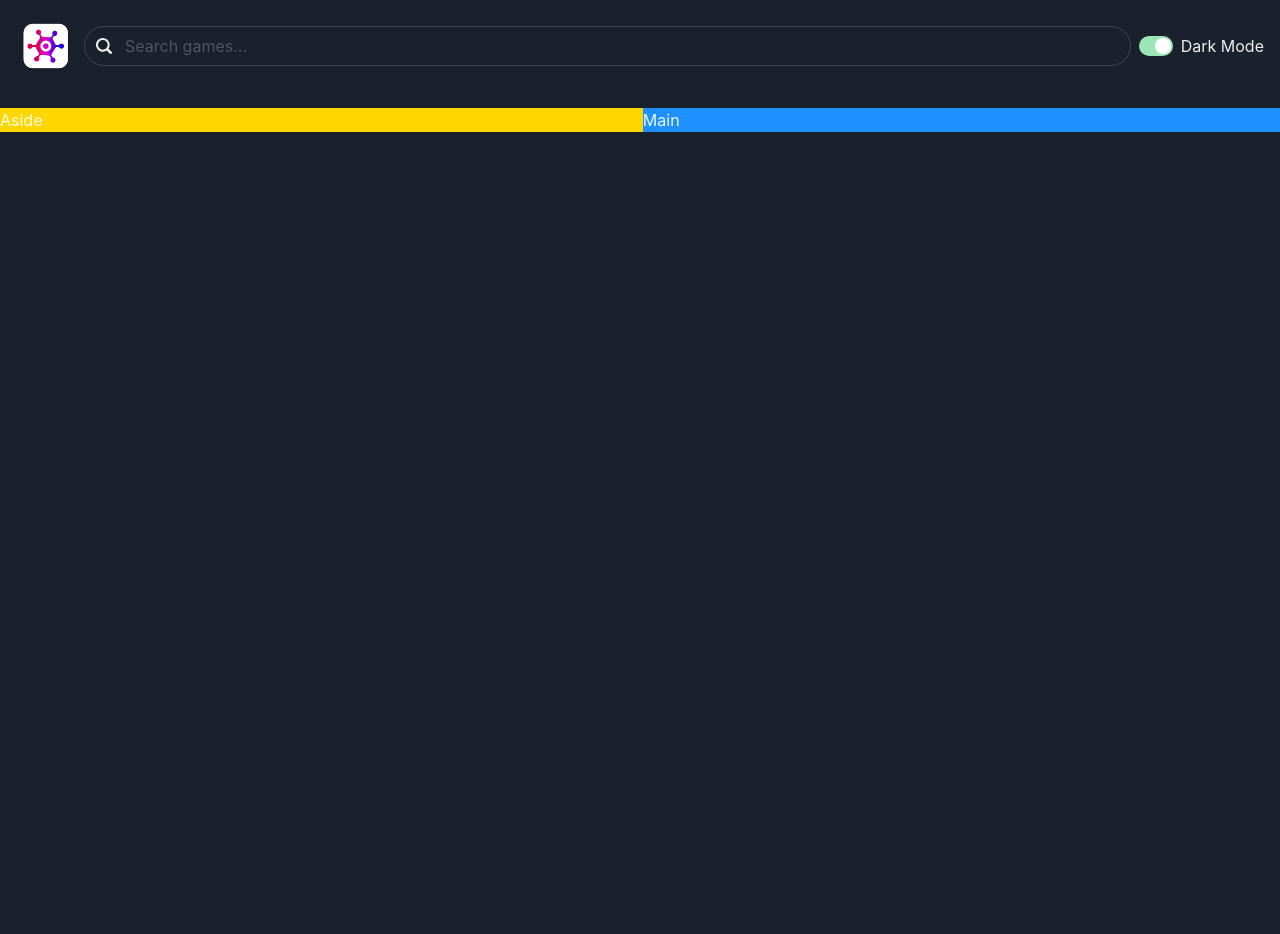
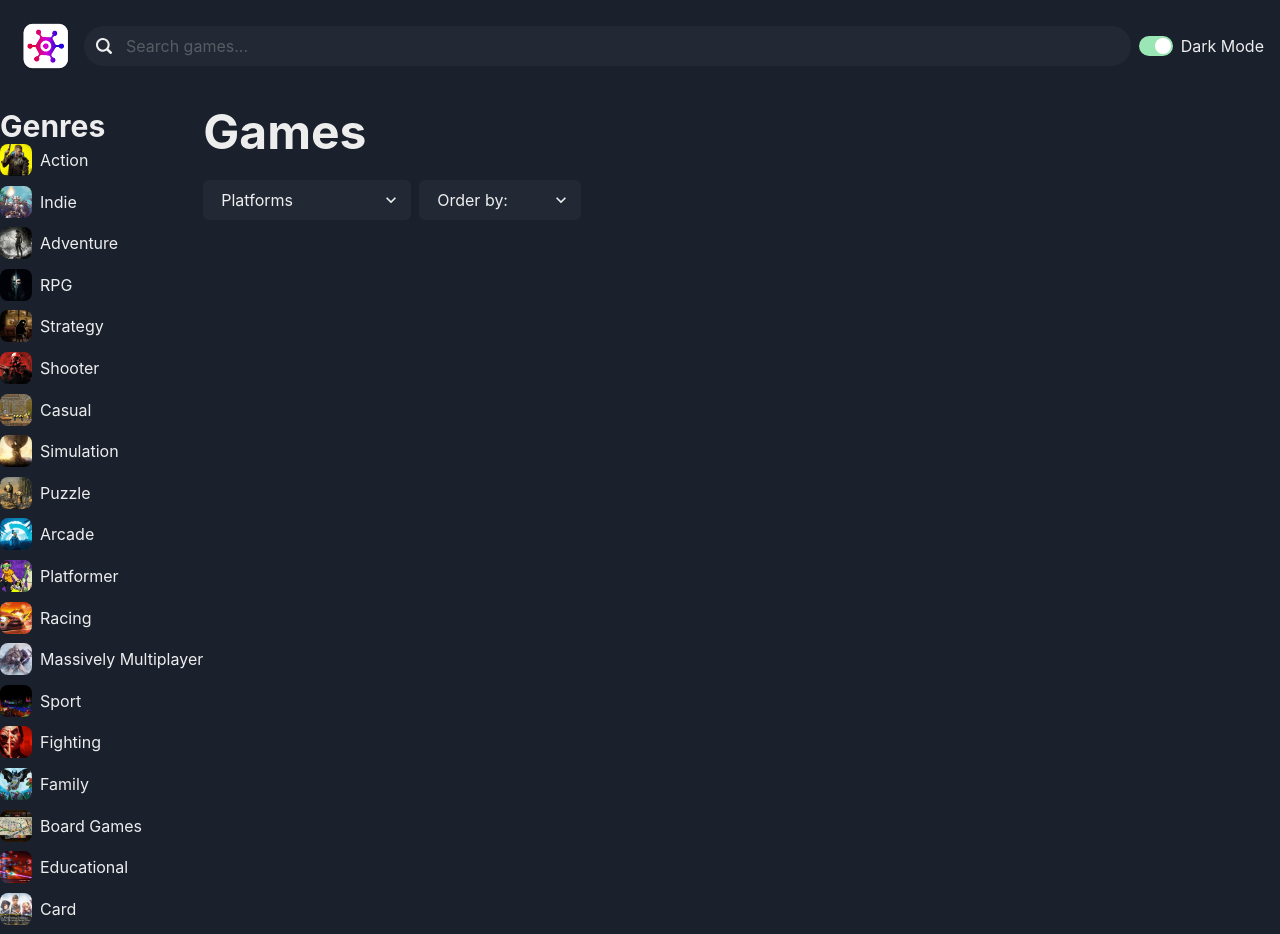
Before and after one commit to kagye/gamehub, a React (Vite) app: page / in a window 1280 px wide. Before the commit the page ends 800 px from the top, so only its background shows below. Built offline with nearby package versions, Linux system fonts and the light colour scheme.

Commit message:
(feat): add the games display area with select options

```diff
--- a/package.json
+++ b/package.json
@@ -9,10 +9,12 @@
     "preview": "vite preview"
   },
   "dependencies": {
+    "@chakra-ui/icons": "^2.0.18",
     "@chakra-ui/react": "^2.5.5",
     "@emotion/react": "^11.10.6",
     "@emotion/styled": "^11.10.6",
     "@hookform/resolvers": "^2.9.11",
+    "axios": "^1.3.4",
     "framer-motion": "^10.10.0",
     "immer": "^9.0.19",
     "react": "^18.2.0",
--- a/src/App.tsx
+++ b/src/App.tsx
@@ -1,9 +1,14 @@
-import { useState } from 'react';
 import { Grid, GridItem, Show } from '@chakra-ui/react';
 import NavBar from './components/NavBar';
+import Aside from './components/Aside';
+import { useState } from 'react';
+import Games from './components/Games';
 
 const App = () => {
-  const [darkMode, setDarkMode] = useState(false);
+  const [selectedGenre, setSelectedGenre] = useState('');
+  const handleOnGenreSelected = (genre: string) => {
+    setSelectedGenre(genre);
+  };
 
   return (
     <Grid
@@ -11,17 +16,21 @@ const App = () => {
         base: `"nav" "main"`,
         lg: `"nav nav" "aside main"`,
       }}
+      gridTemplateColumns={'auto 1fr'}
     >
       <GridItem area="nav">
         <NavBar />
       </GridItem>
       <Show above="lg">
-        <GridItem area="aside" bg="gold">
-          Aside
+        <GridItem area="aside">
+          <Aside
+            onClick={handleOnGenreSelected}
+            selectedGenre={selectedGenre}
+          ></Aside>
         </GridItem>
       </Show>
-      <GridItem area="main" bg="dodgerblue">
-        Main
+      <GridItem area="main">
+        <Games selectedGenre={selectedGenre}></Games>
       </GridItem>
     </Grid>
   );
--- a/src/components/Aside.tsx
+++ b/src/components/Aside.tsx
@@ -3,15 +3,24 @@ import { getGenreList, Genre } from '../services/genre-list';
 import AsideItem from './AsideItem';
 
 const genres: Genre[] = getGenreList();
-
-const Aside = () => {
+interface Props {
+  selectedGenre: string;
+  onClick: (genre: string) => void;
+}
+const Aside = ({ onClick, selectedGenre }: Props) => {
   return (
-    <div>
+    <div className="aside">
       <Heading as="h2" size="lg">
         Genres
       </Heading>
       {genres.map((genre) => (
-        <AsideItem key={genre.title} item={genre}></AsideItem>
+        <AsideItem
+          onClick={onClick}
+          key={genre.title}
+          selected={genre.title.toLowerCase() === selectedGenre.toLowerCase()}
+        >
+          {genre}
+        </AsideItem>
       ))}
     </div>
   );
--- a/src/components/AsideItem.tsx
+++ b/src/components/AsideItem.tsx
@@ -1,15 +1,22 @@
 import { Genre } from '../services/genre-list';
 import { HStack, Text } from '@chakra-ui/react';
 interface Props {
-  item: Genre;
+  children: Genre;
+  selected: boolean;
+  onClick: (genre: string) => void;
 }
 
-const AsideItem = ({ item }: Props) => {
+const AsideItem = ({ onClick, selected, children }: Props) => {
   return (
     <div className="aside-item">
       <HStack>
-        <img src={item.image} />
-        <Text>{item.title}</Text>
+        <img src={children.image} />
+        <Text
+          onClick={() => onClick(children.title)}
+          as={selected ? 'b' : undefined}
+        >
+          {children.title}
+        </Text>
       </HStack>
     </div>
   );
--- /dev/null
+++ b/src/components/Games.tsx
@@ -0,0 +1,58 @@
+import { HStack, Heading, Select } from '@chakra-ui/react';
+import { useState } from 'react';
+interface Props {
+  selectedGenre: string;
+}
+const Games = ({ selectedGenre }: Props) => {
+  const [platform, setPlatform] = useState('');
+
+  const selectedTitle = `${platform} ${selectedGenre ?? ''} Games`;
+
+  const handlePlatformChange = (
+    event: React.ChangeEvent<HTMLSelectElement>
+  ) => {
+    setPlatform(event.target.value);
+  };
+
+  return (
+    <section>
+      <Heading as="h1" size={'2xl'}>
+        {selectedTitle}
+      </Heading>
+      <HStack>
+        <Select
+          className="open"
+          width="auto"
+          variant="filled"
+          placeholder="Platforms"
+          onChange={handlePlatformChange}
+        >
+          <option value="PC">PC</option>
+          <option value="PlayStation">PlayStation</option>
+          <option value="Xbox">Xbox</option>
+          <option value="iOS">iOS</option>
+          <option value="Android">Android</option>
+          <option value="Apple Macintosh">Apple Macintosh</option>
+          <option value="Linux">Linux</option>
+          <option value="Nintendo">Nintendo</option>
+          <option value="Atari">Atari</option>
+          <option value="Commodore / Amiga">Commodore / Amiga</option>
+          <option value="SEGA">SEGA</option>
+          <option value="3DO">3DO</option>
+          <option value="Neo Geo">Neo Geo</option>
+          <option value="Web">Web</option>
+        </Select>
+        <Select width="auto" variant="filled" placeholder="Order by:">
+          <option value="Relevance">Relevance</option>
+          <option value="Date added">Date added</option>
+          <option value="Name">Name</option>
+          <option value="Release date">Release date</option>
+          <option value="Popularity">Popularity</option>
+          <option value="Average rating">Average rating</option>
+        </Select>
+      </HStack>
+    </section>
+  );
+};
+
+export default Games;
--- a/src/components/NavBar.tsx
+++ b/src/components/NavBar.tsx
@@ -24,7 +24,11 @@ const NavBar = () => {
           pointerEvents="none"
           children={<Icon boxSize="1em" as={Search2Icon} />}
         />
-        <Input borderRadius="2em" placeholder="Search games..."></Input>
+        <Input
+          variant="filled"
+          borderRadius="2em"
+          placeholder="Search games..."
+        ></Input>
       </InputGroup>
       <ColourModeSwitch />
     </HStack>
--- a/src/index.css
+++ b/src/index.css
@@ -10,3 +10,13 @@
 .aside-item p :hover {
   text-decoration: white;
 }
+
+h1 {
+  margin-bottom: 0.5em;
+}
+
+.open option {
+  opacity: 1;
+  transition: opacity 4s ease-in-out;
+  padding-top: 10em;
+}
--- /dev/null
+++ b/src/services/genre-list.ts
@@ -0,0 +1,47 @@
+import cyberPunk from '../assets/cyber-punk.jpg';
+import terraria from '../assets/terraria.jpg';
+import tombRaider from '../assets/tomb-raider.jpg';
+import dishonoured from '../assets/dishonored.jpg';
+import beholder from '../assets/beholder.jpg';
+import metro from '../assets/metro-2033.jpg';
+import scribble from '../assets/scribblenauts.jpg';
+import civilization from '../assets/civilization-vi.jpg';
+import machinarium from '../assets/machinarium.jpg';
+import riskOfRain from '../assets/risk-of-rain.jpg';
+import crazyTaxi from '../assets/crazy-taxi.jpg';
+import dirt from '../assets/dirt-showdown.jpg';
+import blackDesert from '../assets/black-desert-online.jpg';
+import golf from '../assets/golf-with-your-friends.jpg';
+import tekken from '../assets/tekken-7.jpg';
+import lego from '../assets/lego-batman.jpg';
+import ticketToRide from '../assets/ticket-to-ride.jpg';
+import clickTeam from '../assets/clickteam-fusion.jpg';
+import shadowVerse from '../assets/shadow-verse.jpg';
+
+export interface Genre {
+  title: string;
+  image: string;
+}
+export const getGenreList = (): Genre[] => {
+  return [
+    { title: 'Action', image: cyberPunk },
+    { title: 'Indie', image: terraria },
+    { title: 'Adventure', image: tombRaider },
+    { title: 'RPG', image: dishonoured },
+    { title: 'Strategy', image: beholder },
+    { title: 'Shooter', image: metro },
+    { title: 'Casual', image: scribble },
+    { title: 'Simulation', image: civilization },
+    { title: 'Puzzle', image: machinarium },
+    { title: 'Arcade', image: riskOfRain },
+    { title: 'Platformer', image: crazyTaxi },
+    { title: 'Racing', image: dirt },
+    { title: 'Massively Multiplayer', image: blackDesert },
+    { title: 'Sport', image: golf },
+    { title: 'Fighting', image: tekken },
+    { title: 'Family', image: lego },
+    { title: 'Board Games', image: ticketToRide },
+    { title: 'Educational', image: clickTeam },
+    { title: 'Card', image: shadowVerse },
+  ];
+};
```
